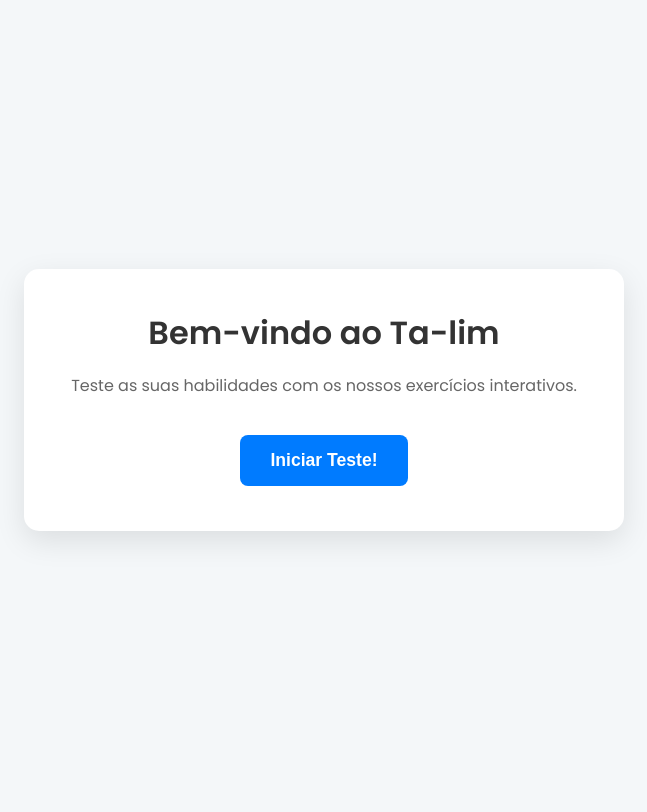
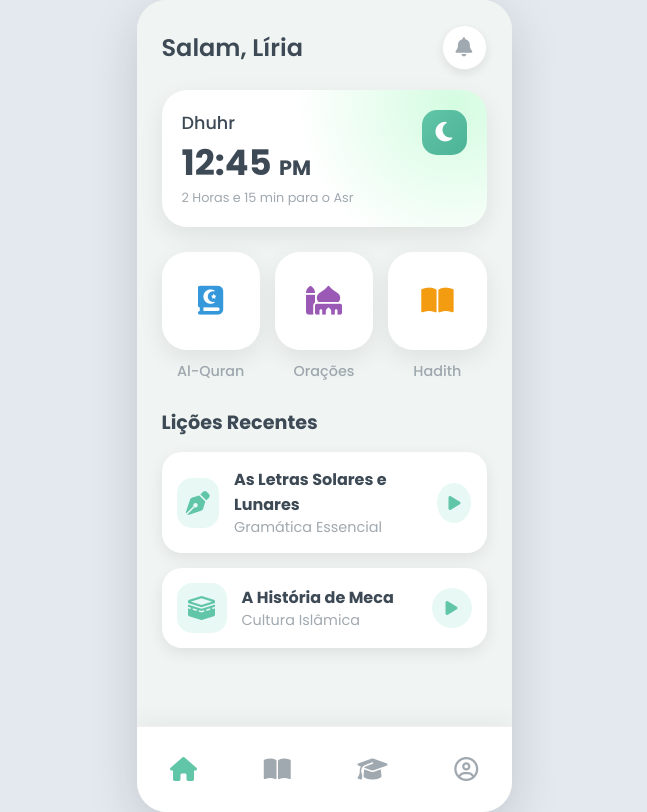
Before and after one commit to Jin-Mahbubah/Ta-lim, a website: page public/index.html in a window 1280 px wide. Shown: the whole page, without its empty margins (316-963 px from the left). Drawn offline with Linux system fonts and the light colour scheme.

Commit message:
finaliza design da pagina inicial

```diff
--- a/public/index.html
+++ b/public/index.html
@@ -3,37 +3,82 @@
 <head>
     <meta charset="UTF-8">
     <meta name="viewport" content="width=device-width, initial-scale=1.0">
-    <title>Ta-lim: Desafio de Conhecimentos</title>
+    <title>Ta-lim</title>
     <link rel="preconnect" href="https://fonts.googleapis.com">
     <link rel="preconnect" href="https://fonts.gstatic.com" crossorigin>
-    <link href="https://fonts.googleapis.com/css2?family=Poppins:wght@400;600&display=swap" rel="stylesheet">
+    <link href="https://fonts.googleapis.com/css2?family=Poppins:wght@400;500;600;700;800&display=swap" rel="stylesheet">
+    <link rel="stylesheet" href="https://cdnjs.cloudflare.com/ajax/libs/font-awesome/6.1.1/css/all.min.css">
     <link rel="stylesheet" href="style.css">
 </head>
 <body>
-    <div class="main-container">
-        <div id="home-view">
-            <header>
-                <h1>Bem-vindo ao Ta-lim</h1>
-                <p>Teste as suas habilidades com os nossos exercícios interativos.</p>
-            </header>
-            <button id="start-button">Iniciar Teste!</button>
-        </div>
-        <div id="quiz-container" class="hidden">
-            <h2 id="question-text">A carregar pergunta...</h2>
-            <div id="fill-in-blank-container">
-                <input type="text" id="user-answer" placeholder="Escreva a sua resposta">
-                <button id="submit-button">Verificar</button>
+    <div class="app-container">
+        <header class="app-header">
+            <div class="header-text">
+                <p>Salam, Líria</p>
             </div>
-            <div id="multiple-choice-container"></div>
-            <div id="construct-sentence-container">
-                <div id="sentence-area"></div>
-                <div id="word-bank"></div>
-                <button id="check-sentence-button">Verificar</button>
-                <button id="reset-sentence-button">Limpar</button>
-            </div>
-            <p id="feedback"></p>
-        </div>
+            <button class="notification-button"><i class="fas fa-bell"></i></button>
+        </header>
+
+        <div class="content-wrapper">
+            <section class="time-card">
+                <div class="time-info">
+                    <h2>Dhuhr</h2>
+                    <h1>12:45 <span class="am-pm">PM</span></h1>
+                    <p>2 Horas e 15 min para o Asr</p>
+                </div>
+                <div class="time-icon">
+                    <i class="fas fa-moon"></i>
+                </div>
+            </section>
+
+            <section class="icon-grid">
+                <div class="grid-item">
+                    <div class="icon-background"><i class="fas fa-book-quran"></i></div>
+                    <span>Al-Quran</span>
+                </div>
+                <div class="grid-item">
+                    <div class="icon-background"><i class="fas fa-mosque"></i></div>
+                    <span>Orações</span>
+                </div>
+                <div class="grid-item">
+                    <div class="icon-background"><i class="fas fa-book-open"></i></div>
+                    <span>Hadith</span>
+                </div>
+            </section>
+
+            <section class="recent-lessons">
+                <h3>Lições Recentes</h3>
+                <div class="lesson-card">
+                    <div class="lesson-icon">
+                        <i class="fas fa-pen-nib"></i>
+                    </div>
+                    <div class="lesson-info">
+                        <h4>As Letras Solares e Lunares</h4>
+                        <p>Gramática Essencial</p>
+                    </div>
+                    <div class="play-button">
+                        <i class="fas fa-play"></i>
+                    </div>
+                </div>
+                <div class="lesson-card">
+                    <div class="lesson-icon">
+                        <i class="fas fa-kaaba"></i>
+                    </div>
+                    <div class="lesson-info">
+                        <h4>A História de Meca</h4>
+                        <p>Cultura Islâmica</p>
+                    </div>
+                    <div class="play-button">
+                        <i class="fas fa-play"></i>
+                    </div>
+                </div>
+            </section>
+        </div> <nav class="bottom-nav">
+            <a href="#" class="nav-item active"><i class="fas fa-home"></i></a>
+            <a href="#" class="nav-item"><i class="fas fa-book-open"></i></a>
+            <a href="#" class="nav-item"><i class="fas fa-graduation-cap"></i></a>
+            <a href="#" class="nav-item"><i class="far fa-user-circle"></i></a>
+        </nav>
     </div>
-    <script src="client.js" defer></script>
 </body>
 </html>
--- a/public/style.css
+++ b/public/style.css
@@ -1,56 +1,213 @@
-@import url('https://fonts.googleapis.com/css2?family=Poppins:wght@400;600&display=swap');
+@import url('https://fonts.googleapis.com/css2?family=Poppins:wght@400;500;600;700;800&display=swap');
 
-* { box-sizing: border-box; margin: 0; padding: 0; }
+:root {
+    --primary-color: #61C5A8;
+    --light-bg: #F0F5F3;
+    --card-bg: #FFFFFF;
+    --shadow-color: rgba(0, 0, 0, 0.08);
+    --dark-text: #3D4A55;
+    --light-text: #A0A9B0;
+    --white: #FFFFFF;
+}
+
+* {
+    margin: 0;
+    padding: 0;
+    box-sizing: border-box;
+    font-family: 'Poppins', sans-serif;
+}
 
 body {
-    font-family: 'Poppins', sans-serif;
+    background-color: #e4e9f0;
     display: flex;
     justify-content: center;
     align-items: center;
     min-height: 100vh;
-    background-color: #f4f7f9;
-    color: #333;
 }
 
-.main-container {
-    width: 90%;
-    max-width: 600px;
-    background-color: white;
-    padding: 2.5rem;
-    border-radius: 15px;
-    box-shadow: 0 10px 30px rgba(0, 0, 0, 0.1);
-    text-align: center;
+/* ======================================= */
+/* ESTRUTURA FINAL DO LAYOUT FIXO          */
+/* ======================================= */
+
+.app-container {
+    width: 100%;
+    max-width: 375px;
+    height: 812px;
+    background-color: var(--light-bg);
+    border-radius: 30px;
+    box-shadow: 0 15px 50px rgba(0, 0, 0, 0.15);
+    position: relative;
+    overflow: hidden;
+    display: flex;
+    flex-direction: column;
 }
 
-#home-view h1 { font-size: 2rem; font-weight: 600; margin-bottom: 1rem; }
-#home-view p { font-size: 1rem; color: #666; margin-bottom: 2rem; }
+.app-header {
+    flex-shrink: 0;
+    padding: 25px 25px 0 25px;
+    background-color: var(--light-bg);
+}
 
-#start-button {
-    background-color: #007bff;
-    color: white;
-    border: none;
-    padding: 15px 30px;
-    font-size: 1.1rem;
+.content-wrapper {
+    flex-grow: 1;
+    overflow-y: auto;
+    padding: 20px 25px;
+}
+
+.bottom-nav {
+    flex-shrink: 0;
+    background-color: var(--card-bg);
+    display: flex;
+    justify-content: space-around;
+    padding: 20px 0;
+    border-top: 1px solid #f0f0f0;
+    box-shadow: 0 -5px 20px rgba(0,0,0,0.05);
+}
+
+/* ======================================= */
+/* RESTO DO ESTILO                         */
+/* ======================================= */
+
+.app-header {
+    display: flex;
+    justify-content: space-between;
+    align-items: center;
+}
+.header-text p {
+    font-size: 1.5rem;
     font-weight: 600;
-    border-radius: 8px;
+    color: var(--dark-text);
+}
+
+.notification-button {
+    background: var(--card-bg);
+    border: 1px solid #EAEDED;
+    font-size: 1.2rem;
+    color: var(--light-text);
     cursor: pointer;
-    transition: background-color 0.3s ease, transform 0.2s ease;
+    width: 45px;
+    height: 45px;
+    border-radius: 50%;
+    box-shadow: 0 4px 10px var(--shadow-color);
 }
-#start-button:hover { background-color: #0056b3; transform: translateY(-2px); }
 
-#question-text { font-size: 1.5rem; margin-bottom: 1.5rem; font-weight: 600; }
-input[type="text"] { padding: 10px; border: 2px solid #ddd; border-radius: 5px; font-size: 1rem; margin-right: 10px; width: calc(100% - 120px); }
-button { padding: 10px 20px; border: none; background-color: #5cb85c; color: white; border-radius: 5px; cursor: pointer; margin: 5px; transition: background-color 0.2s ease; }
-button:hover { opacity: 0.9; }
+.time-card {
+    background: var(--card-bg) radial-gradient(circle at 90% 10%, #d4fce1, transparent 50%);
+    border-radius: 25px;
+    padding: 20px;
+    display: flex;
+    justify-content: space-between;
+    align-items: flex-start;
+    color: var(--dark-text);
+    margin-bottom: 25px;
+    box-shadow: 0 8px 25px var(--shadow-color);
+    position: relative;
+    overflow: hidden;
+}
 
-.correct { color: #5cb85c; font-weight: bold; min-height: 24px; }
-.incorrect { color: #d9534f; font-weight: bold; min-height: 24px; }
-.hidden { display: none; }
+.time-info h2 { font-size: 1.1rem; font-weight: 500; }
+.time-info h1 { font-size: 2.2rem; font-weight: 700; }
+.time-info h1 .am-pm { font-size: 1.3rem; }
+.time-info p { font-size: 0.8rem; color: var(--light-text); }
+.time-icon {
+    background: linear-gradient(135deg, var(--primary-color), #4db396);
+    color: var(--white);
+    width: 45px;
+    height: 45px;
+    border-radius: 15px;
+    display: flex;
+    justify-content: center;
+    align-items: center;
+    font-size: 1.4rem;
+}
 
-#sentence-area { min-height: 50px; border: 1px solid #ccc; padding: 10px; margin-bottom: 10px; border-radius: 5px; display: flex; flex-wrap: wrap; align-items: center;}
-#sentence-area span { margin: 2px; padding: 5px; background-color: #e0e0e0; border-radius: 3px; }
-#word-bank { margin-top: 10px; }
-#word-bank button, #multiple-choice-container button { margin: 5px; }
-#word-bank button:disabled { cursor: not-allowed; opacity: 0.5; }
-#reset-sentence-button { background-color: #f0ad4e; }
-#check-sentence-button, #submit-button { background-color: #007bff; }
+.icon-grid {
+    display: grid;
+    grid-template-columns: repeat(3, 1fr);
+    gap: 15px;
+    text-align: center;
+    margin-bottom: 25px;
+}
+.grid-item { cursor: pointer; }
+.icon-background {
+    width: 100%;
+    padding-bottom: 100%;
+    position: relative;
+    background-color: var(--card-bg);
+    border-radius: 25px;
+    margin-bottom: 8px;
+    box-shadow: 0 8px 25px var(--shadow-color);
+    transition: transform 0.2s ease, box-shadow 0.2s ease;
+}
+.grid-item:hover .icon-background {
+    transform: translateY(-5px);
+    box-shadow: 0 12px 30px var(--shadow-color);
+}
+.icon-background i {
+    position: absolute;
+    top: 50%;
+    left: 50%;
+    transform: translate(-50%, -50%);
+    font-size: 1.8rem;
+}
+.grid-item span {
+    font-weight: 500;
+    font-size: 0.9rem;
+    color: var(--light-text);
+}
+
+.icon-grid .grid-item:nth-child(1) .icon-background i { color: #3498DB; }
+.icon-grid .grid-item:nth-child(2) .icon-background i { color: #9B59B6; }
+.icon-grid .grid-item:nth-child(3) .icon-background i { color: #F39C12; }
+
+.recent-lessons h3 {
+    font-size: 1.2rem;
+    font-weight: 700;
+    color: var(--dark-text);
+    margin-bottom: 15px;
+}
+.lesson-card {
+    background-color: var(--white);
+    border-radius: 20px;
+    padding: 15px;
+    display: flex;
+    align-items: center;
+    gap: 15px;
+    margin-bottom: 15px;
+    box-shadow: 0 5px 15px var(--shadow-color);
+    cursor: pointer;
+}
+.lesson-icon {
+    width: 50px;
+    height: 50px;
+    background-color: #E8F8F5;
+    color: var(--primary-color);
+    display: flex;
+    align-items: center;
+    justify-content: center;
+    border-radius: 15px;
+    font-size: 1.5rem;
+}
+.lesson-info { flex-grow: 1; }
+.lesson-info h4 { font-size: 1rem; font-weight: 700; color: var(--dark-text); }
+.lesson-info p { font-size: 0.9rem; color: var(--light-text); }
+.play-button {
+    width: 40px;
+    height: 40px;
+    background-color: #E8F8F5;
+    color: var(--primary-color);
+    border-radius: 50%;
+    display: flex;
+    justify-content: center;
+    align-items: center;
+}
+
+.nav-item {
+    text-decoration: none;
+    color: var(--light-text);
+    font-size: 1.5rem;
+    padding: 5px 10px;
+    border-radius: 15px;
+    transition: color 0.3s ease;
+}
+.nav-item.active { color: var(--primary-color); }
```
